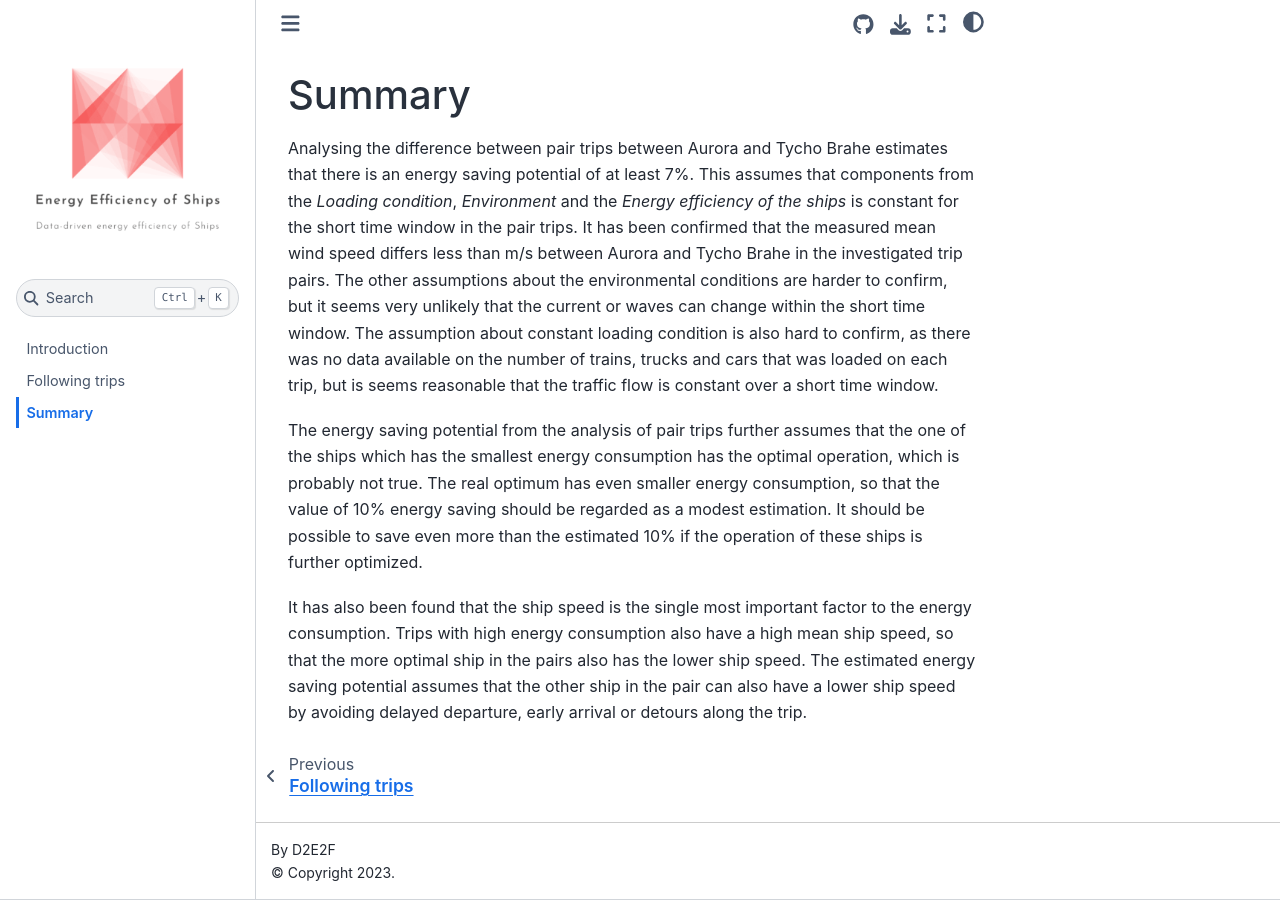
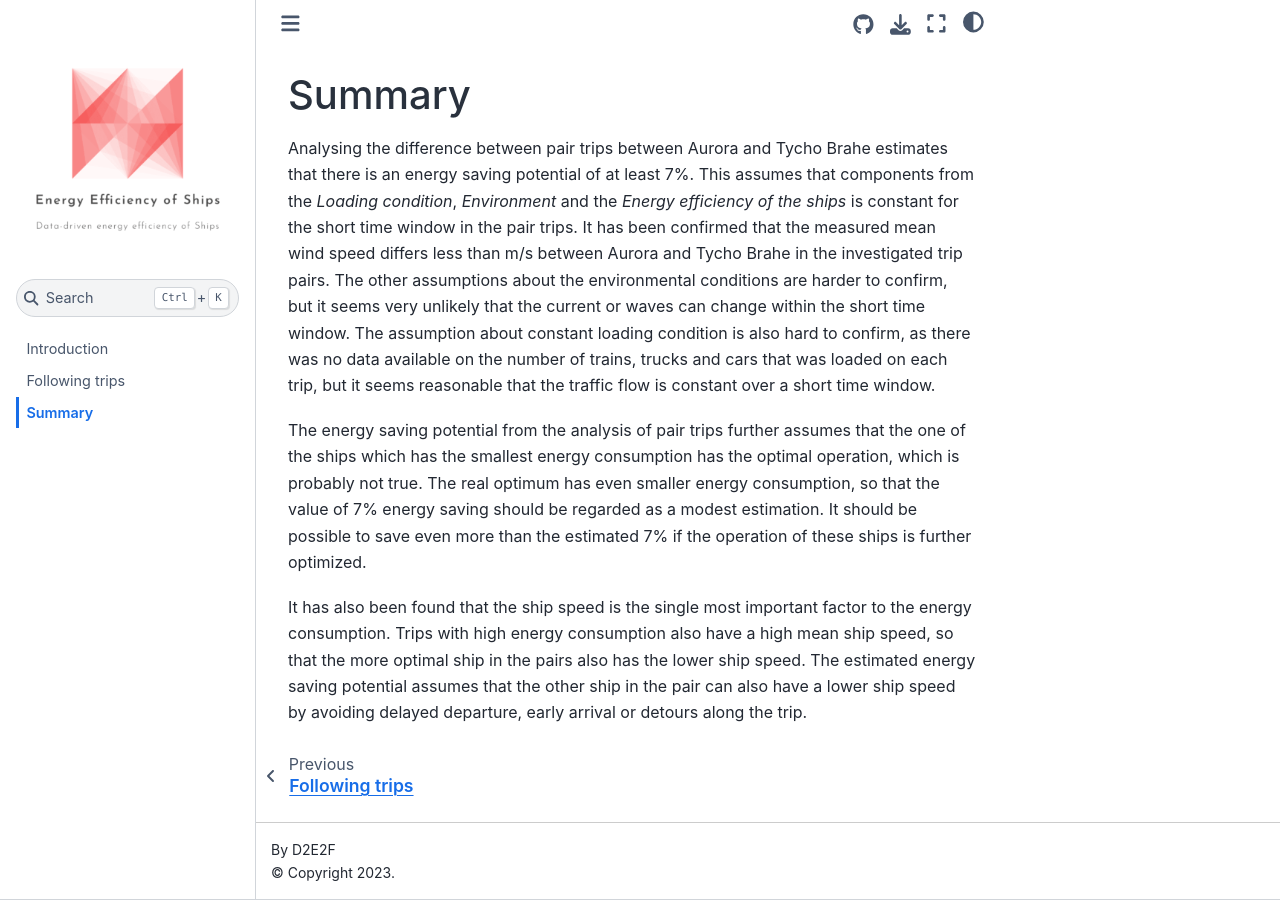
Before and after one commit to martinlarsalbert/d2e2f, a Jupyter Book: the page built from docs/energy_saving_potential/summary.md, in a window 1280 px wide. Built offline with Jupyter Book 1.0.4 settings and Sphinx 7.4.7 and the Sphinx Book theme 1.1.4, drawn with Linux system fonts in a browser that asks for light colours.

Commit message:
Worked a bit more on the report.

```diff
--- a/docs/energy_saving_potential/summary.md
+++ b/docs/energy_saving_potential/summary.md
@@ -1,6 +1,6 @@
 # Summary
-Analysing the difference between pair trips between Aurora and Tycho Brahe estimates that there is an energy saving potential of at least 7%. This assumes that components from the *Loading condition*, *Environment* and the *Energy efficiency of the ships* is constant for the short time window in the pair trips. It has been confirmed that the measured mean wind speed differs less than {glue:}`w_max_diff` m/s between Aurora and Tycho Brahe in the investigated trip pairs. The other assumptions about the environmental conditions are harder to confirm, but it seems very unlikely that the current or waves can change within the short time window. The assumption about constant loading condition is also hard to confirm, as there was no data available on the number of trains, trucks and cars that was loaded on each trip, but is seems reasonable that the traffic flow is constant over a short time window.
+Analysing the difference between pair trips between Aurora and Tycho Brahe estimates that there is an energy saving potential of at least 7%. This assumes that components from the *Loading condition*, *Environment* and the *Energy efficiency of the ships* is constant for the short time window in the pair trips. It has been confirmed that the measured mean wind speed differs less than {glue:}`w_max_diff` m/s between Aurora and Tycho Brahe in the investigated trip pairs. The other assumptions about the environmental conditions are harder to confirm, but it seems very unlikely that the current or waves can change within the short time window. The assumption about constant loading condition is also hard to confirm, as there was no data available on the number of trains, trucks and cars that was loaded on each trip, but it seems reasonable that the traffic flow is constant over a short time window.
 
-The energy saving potential from the analysis of pair trips further assumes that the one of the ships which has the smallest energy consumption has the optimal operation, which is probably not true. The real optimum has even smaller energy consumption, so that the value of 10% energy saving should be regarded as a modest estimation. It should be possible to save even more than the estimated 10% if the operation of these ships is further optimized.
+The energy saving potential from the analysis of pair trips further assumes that the one of the ships which has the smallest energy consumption has the optimal operation, which is probably not true. The real optimum has even smaller energy consumption, so that the value of 7% energy saving should be regarded as a modest estimation. It should be possible to save even more than the estimated 7% if the operation of these ships is further optimized.
 
 It has also been found that the ship speed is the single most important factor to the energy consumption. Trips with high energy consumption also have a high mean ship speed, so that the more optimal ship in the pairs also has the lower ship speed. The estimated energy saving potential assumes that the other ship in the pair can also have a lower ship speed by avoiding delayed departure, early arrival or detours along the trip.
```
Also changed, not shown: docs/energy_saving_potential/following_trips.ipynb, 3 other files.
